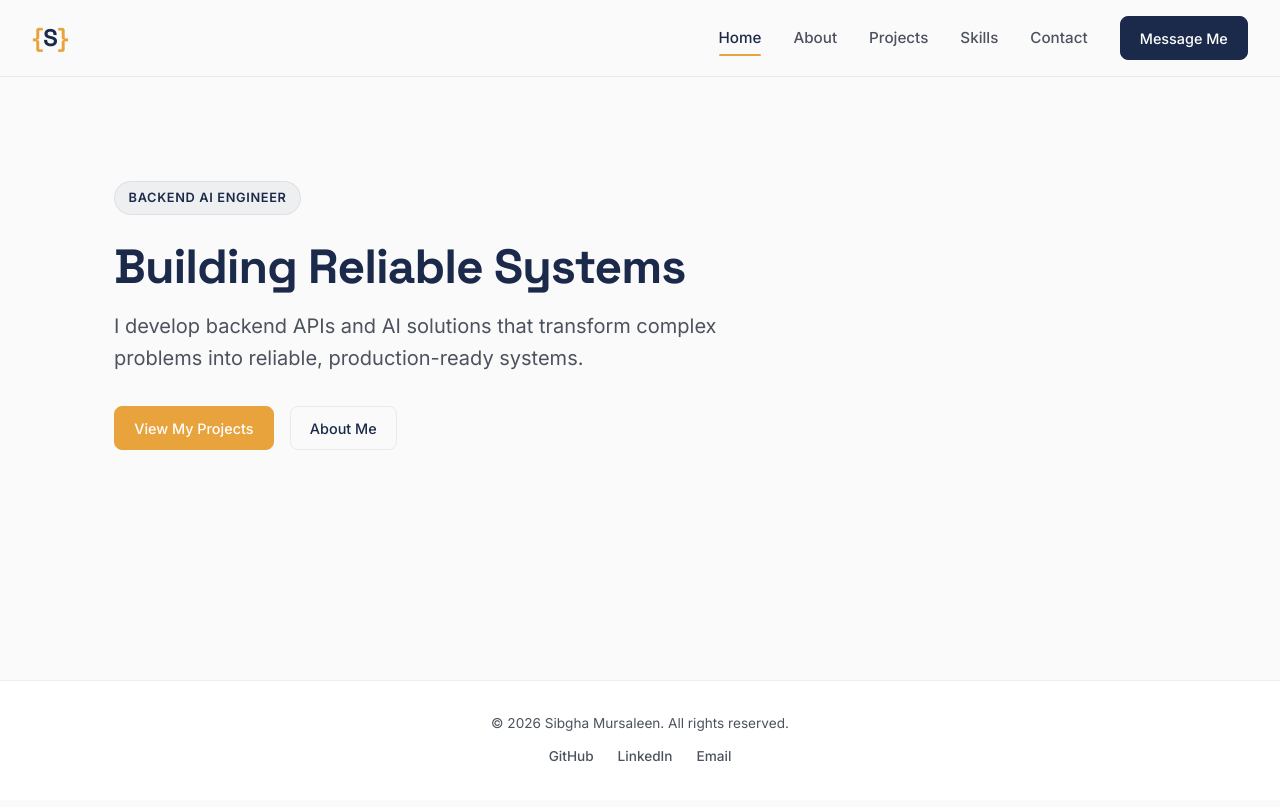
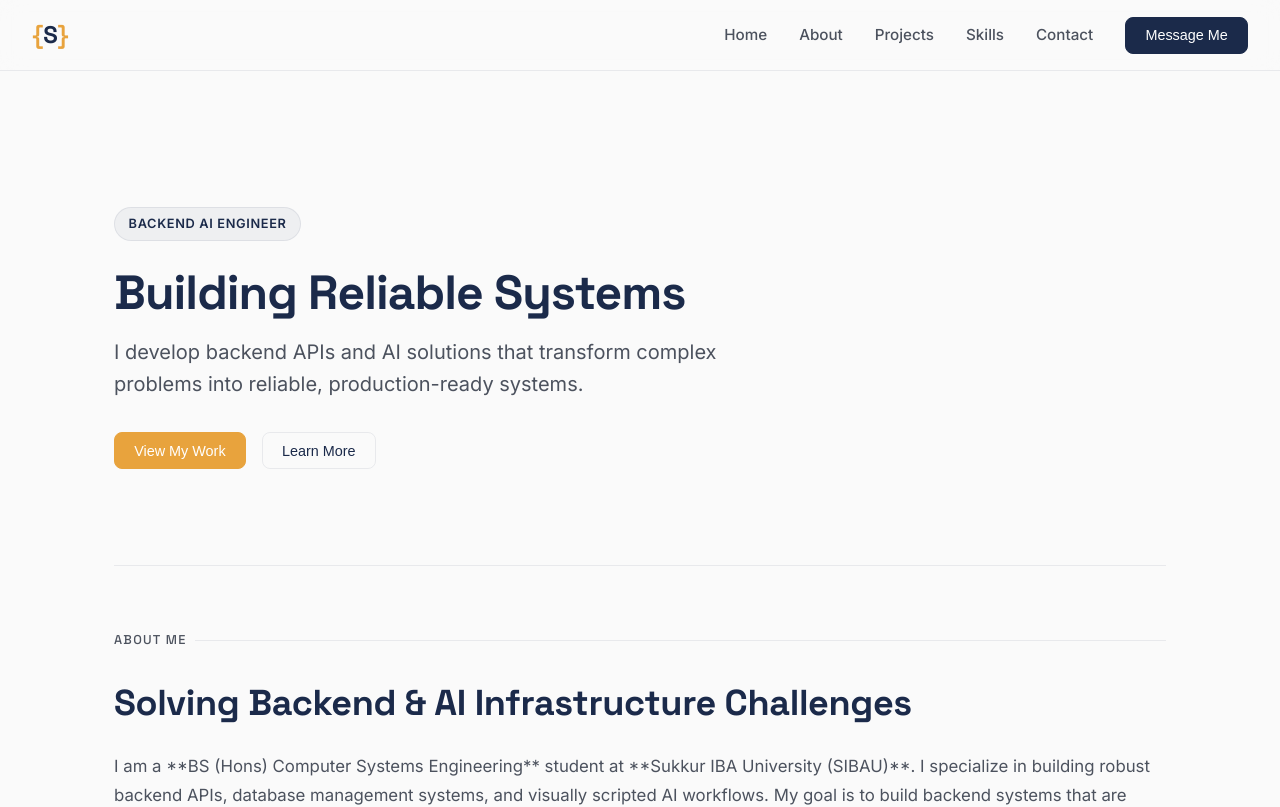
Before and after one commit to SibghaMursaleen/MyPortfolio, a React (Vite) app: page / in a window 1280 px wide. Shown: the top 807 px of the page. Built offline with nearby package versions, Linux system fonts and the light colour scheme.

Commit message:
feat: revert to single scroll layout with target sections and restore previous case studies

```diff
--- a/src/App.jsx
+++ b/src/App.jsx
@@ -1,55 +1,8 @@
 import React, { useState, useEffect } from 'react';
 import CaseStudy from './components/CaseStudy';
 
-// Projects Data (including all required fields)
+// Previous Projects Data
 const caseStudies = [
-  {
-    id: 'todo-api',
-    title: 'Task Manager API (CRUD + SQLite + Auth)',
-    category: 'Backend Architecture',
-    role: 'Backend API Engineer',
-    date: 'July 2026',
-    stack: ['FastAPI', 'SQLite', 'Supabase Auth', 'PostgreSQL', 'Redis', 'Docker Compose'],
-    githubLink: 'https://github.com/SibghaMursaleen/Backend-AI-Internship-FlyRank/tree/main/week%204/Unified-Auth-Todo-API',
-    liveLink: '', // If available, else blank
-    overview: 'A robust Task CRUD API designed with the Repository Pattern. The server supports seamless database engine swapping (In-Memory, SQLite, or PostgreSQL) with Redis telemetry checking and Supabase OAuth/JWT path protections.',
-    problem: 'Local prototyping runs best with low-overhead sqlite3 files, while high-concurrency production requires robust clusters (Postgres + Redis). Tightly coupling routing logic to specific database drivers leads to major refactoring efforts down the road.',
-    solution: 'Built an abstract Repository layer defining standard CRUD method templates. Implemented separate database persistence layers as concrete classes implementing the base repository interfaces. A simple environment variable switches the persistence database at application startup. Added Supabase SDK verification to lock down private tasks behind JWT Bearer token authorization checks.',
-    learnings: 'Mastered the Repository Design Pattern to decouple database engines from route controllers, structured local Redis cache clusters inside Docker networks, and secured endpoints using Supabase JWT verification hooks.',
-    codeSnippet: `from abc import ABC, abstractmethod
-from typing import List, Optional
-from app.models.task import Task
-
-class TaskRepository(ABC):
-    @abstractmethod
-    async def get_all(self) -> List[Task]:
-        pass
-
-    @abstractmethod
-    async def get_by_id(self, task_id: int) -> Optional[Task]:
-        pass
-
-    @abstractmethod
-    async def create(self, task: Task) -> Task:
-        pass
-
-# The engine is selected dynamically at application launch:
-# REPOSITORY_TYPE=sqlite or REPOSITORY_TYPE=postgres`,
-    decisions: [
-      {
-        title: 'Repository Interface Pattern',
-        detail: 'Decoupled route handler files from SQL injection queries. FastAPI dependency injection provides the controller routes with the correct class engine at startup.'
-      },
-      {
-        title: 'Supabase JWT Validation Hook',
-        detail: 'Auth token validation runs in a reusable dependency check on incoming protected HTTP headers, calling Supabase profile checks and returning standard 401 statuses on invalid sessions.'
-      },
-      {
-        title: 'Docker Compose Local Cache Clusters',
-        detail: 'Orchestrated the app container along with a Postgres volume container and a Redis instance, validating query times and caching status checks via a /redis-ping telemetry route.'
-      }
-    ]
-  },
   {
     id: 'scraper',
     title: 'Polite Web Scraper & RAG Corpus Builder',
@@ -58,7 +11,6 @@ class TaskRepository(ABC):
     date: 'July 2026',
     stack: ['Python', 'BeautifulSoup', 'SQLite', 'urllib.robotparser'],
     githubLink: 'https://github.com/SibghaMursaleen/Backend-AI-Internship-FlyRank/tree/main/week%205/Polite%20Web%20Scraper',
-    liveLink: '',
     overview: 'A production-ready data gathering program that crawls Wikipedia to compile a clean, structured corpus database of technical terms. It operates with strict respect for site crawler rules and server resources, acting as a respectful bot.',
     problem: 'Gathering a high-quality data corpus for Retrieval-Augmented Generation (RAG) models from third-party sites often leads to IP blocks or server strain if crawler etiquette is ignored. Scraping unstructured HTML also results in garbage formatting, bracketed citation numbers, and navigation elements cluttering the database.',
     solution: 'This program dynamically checks Wikipedia\'s robots.txt directives using python\'s built-in robotparser before pulling content. It features a custom user-agent with contact info, handles timeouts, respects rate limits, cleans text contents (removing footnotes like "[1]" and reference sidebars), and outputs a normalized SQLite database containing concepts and child subsections linked by foreign keys.',
@@ -104,128 +56,136 @@ def scrape_wikipedia_politely(url, user_agent, crawl_delay=1.0):
     ]
   },
   {
-    id: 'orchard-bliss',
-    title: 'Orchard Bliss e-Commerce Platform',
-    category: 'Frontend Engineering',
-    role: 'Frontend Developer',
-    date: 'June 2026',
-    stack: ['React', 'Vanilla CSS', 'State Hooks', 'LocalStorage'],
-    githubLink: 'https://github.com/SibghaMursaleen/OrchardBliss',
-    liveLink: 'https://orchard-bliss.vercel.app',
-    overview: 'A premium direct-to-consumer (D2C) organic juice storefront featuring grid layouts, product customization, card filters, and a synchronized shopping cart flow.',
-    problem: 'Traditional e-commerce templates are often bloated and slow, leading to high abandonment rates. Creating a fluid, lightweight frontend store requires highly responsive designs, fast state updates, and persistent state management without reliance on heavy databases.',
-    solution: 'Designed and built a clean React application utilizing optimized vanilla CSS flex and grid systems. Implemented item filtering, state-driven cart counts, dynamic billing totals, and synchronized cart storage via browser LocalStorage to maintain selections between refreshes.',
-    learnings: 'Deepened skills in responsive styling systems, React state synchronization, and storage hooks. Understood the user conversion funnel, translating clean designs into measurable visual paths.',
-    codeSnippet: `// LocalStorage Cart Synchronization Hook
-import { useState, useEffect } from 'react';
+    id: 'todo-api',
+    title: 'Task Manager API (CRUD + SQLite + Auth)',
+    category: 'Backend Architecture',
+    role: 'Backend API Engineer',
+    date: 'July 2026',
+    stack: ['FastAPI', 'SQLite', 'Supabase Auth', 'PostgreSQL', 'Redis', 'Docker Compose'],
+    githubLink: 'https://github.com/SibghaMursaleen/Backend-AI-Internship-FlyRank/tree/main/week%204/Unified-Auth-Todo-API',
+    overview: 'A robust Task CRUD API designed with the Repository Pattern. The server supports seamless database engine swapping (In-Memory, SQLite, or PostgreSQL) with Redis telemetry checking and Supabase OAuth/JWT path protections.',
+    problem: 'Local prototyping runs best with low-overhead sqlite3 files, while high-concurrency production requires robust clusters (Postgres + Redis). Tightly coupling routing logic to specific database drivers leads to major refactoring efforts down the road.',
+    solution: 'Built an abstract Repository layer defining standard CRUD method templates. Implemented separate database persistence layers as concrete classes implementing the base repository interfaces. A simple environment variable switches the persistence database at application startup. Added Supabase SDK verification to lock down private tasks behind JWT Bearer token authorization checks.',
+    learnings: 'Mastered the Repository Design Pattern to decouple database engines from route controllers, structured local Redis cache clusters inside Docker networks, and secured endpoints using Supabase JWT verification hooks.',
+    codeSnippet: `from abc import ABC, abstractmethod
+from typing import List, Optional
+from app.models.task import Task
 
-export function usePersistedCart(key, initialValue = []) {
-  const [cart, setCart] = useState(() => {
-    const saved = localStorage.getItem(key);
-    return saved ? JSON.parse(saved) : initialValue;
-  });
+class TaskRepository(ABC):
+    @abstractmethod
+    async def get_all(self) -> List[Task]:
+        pass
 
-  useEffect(() => {
-    localStorage.setItem(key, JSON.stringify(cart));
-  }, [key, cart]);
+    @abstractmethod
+    async def get_by_id(self, task_id: int) -> Optional[Task]:
+        pass
 
-  return [cart, setCart];
-}`,
+    @abstractmethod
+    async def create(self, task: Task) -> Task:
+        pass
+
+# The engine is selected dynamically at application launch:
+# REPOSITORY_TYPE=sqlite or REPOSITORY_TYPE=postgres`,
     decisions: [
       {
-        title: 'Persistent Client Carts',
-        detail: 'Structured a custom storage synchronization hook using local storage APIs to preserve selected catalog items across browser sessions.'
+        title: 'Repository Interface Pattern',
+        detail: 'Decoupled route handler files from SQL injection queries. FastAPI dependency injection provides the controller routes with the correct class engine at startup.'
       },
       {
-        title: 'Highly Responsive Flex Grids',
-        detail: 'Replaced frameworks with custom media query templates, creating fluid card wrappers that adapt gracefully across mobile, tablet, and wide desktop screens.'
+        title: 'Supabase JWT Validation Hook',
+        detail: 'Auth token validation runs in a reusable dependency check on incoming protected HTTP headers, calling Supabase profile checks and returning standard 401 statuses on invalid sessions.'
+      },
+      {
+        title: 'Docker Compose Local Cache Clusters',
+        detail: 'Orchestrated the app container along with a Postgres volume container and a Redis instance, validating query times and caching status checks via a /redis-ping telemetry route.'
       }
     ]
   },
   {
-    id: 'mobilityx',
-    title: 'Mobilityx transit Dashboard',
-    category: 'Frontend Engineering',
-    role: 'Frontend Developer',
-    date: 'May 2026',
-    stack: ['React', 'REST APIs', 'Chart.js', 'Vanilla CSS'],
-    githubLink: 'https://github.com/SibghaMursaleen/Mobilityx',
-    liveLink: 'https://mobilityx-dashboard.vercel.app',
-    overview: 'An interactive fleet management and analytics dashboard designed to visualize EV route optimization, active transit metrics, and driver battery statuses.',
-    problem: 'Fleet managers need to evaluate heavy telemetry data streams instantly. Overloading the client with messy raw tables makes it hard to coordinate delivery routing, leading to operational inefficiencies.',
-    solution: 'Created a modular metrics dashboard with React. Hooked analytics data into dynamic Chart.js dashboards, letting managers toggle views between fleet active hours, battery statuses, and transit paths. Integrated search filter sheets for driver listings.',
-    learnings: 'Mastered integrating graphing libraries with React component cycles, fetching JSON data endpoints, and presenting analytical indicators clearly to users.',
-    codeSnippet: `// ChartJS Component Wrapper in React
-import { Line } from 'react-chartjs-2';
-
-function RouteMetricsChart({ data }) {
-  const chartData = {
-    labels: data.map(d => d.timestamp),
-    datasets: [{
-      label: 'EV Charge Level (%)',
-      data: data.map(d => d.battery),
-      borderColor: 'var(--amber)',
-      backgroundColor: 'var(--amber-light)',
-      tension: 0.4
-    }]
-  };
-  return <Line data={chartData} options={{ responsive: true }} />;
+    id: 'digest-pipeline',
+    title: 'Automated AI Research Digest Pipeline',
+    category: 'AI Workflow Automation',
+    role: 'AI Engineer',
+    date: 'July 2026',
+    stack: ['n8n', 'OpenAI API', 'JSON Transformations', 'Workflow Scripting'],
+    githubLink: 'https://github.com/SibghaMursaleen/Backend-AI-Internship-FlyRank/tree/main/week%204/Ship%20an%20Automation%20Workflow%20v2',
+    overview: 'An automated research workflow pipeline built in n8n that queries web documentation (such as the Model Context Protocol introduction), executes prompt engineering loops, structures study notes, and generates developer-oriented research digests.',
+    problem: 'Staying on top of emerging technical ecosystems (e.g. MCP specifications, tooling) requires manual aggregation and filtering, taking valuable development hours out of the day.',
+    solution: 'Designed an n8n workflow triggered via manual click or custom cron trigger. The pipeline issues API requests to download document pages, runs a Prompt Ladder framework step inside an OpenAI node, extracts key architecture outlines, capabilities, and code structures, and constructs a technical markdown digest ready for team consumption.',
+    learnings: 'Built a visual flow automation framework in n8n, structured prompt loops yielding high accuracy specification breakdowns, and formatted automated news reports.',
+    codeSnippet: `{
+  "name": "Backend AI Research Digest Pipeline",
+  "nodes": [
+    {
+      "type": "n8n-nodes-base.manualTrigger",
+      "name": "When clicking 'Execute workflow'"
+    },
+    {
+      "type": "n8n-nodes-base.httpRequest",
+      "parameters": {
+        "url": "https://modelcontextprotocol.io/introduction"
+      }
+    },
+    {
+      "type": "n8n-nodes-base.openAi",
+      "parameters": {
+        "prompt": "Using Prompt Ladder, summarize this specification page..."
+      }
+    }
+  ]
 }`,
     decisions: [
       {
-        title: 'State-Driven Graphing Data',
-        detail: 'Bound fleet data filters directly to ChartJS options, triggering smooth animations when routes or dates are updated.'
+        title: 'Workflow Orchestration',
+        detail: 'Deployed n8n visual flow automation to stitch HTTP text parsers and LLM prompt templates into a single reliable server task.'
       },
       {
-        title: 'Telemetry Filter Interfaces',
-        detail: 'Built index-based search parameters letting fleet managers filter active vehicles by driver, location, or alarm flags.'
+        title: 'Prompt Laddering Architecture',
+        detail: 'Engineered layered system prompts ensuring the LLM extracts technical specifics (communication schemas, headers) rather than shallow generic marketing highlights.'
+      },
+      {
+        title: 'Structured Output formatting',
+        detail: 'Serialized data outputs directly as clean, human-readable markdown files saved dynamically for documentation builds.'
       }
     ]
   }
 ];
 
 function App() {
-  // Hash Routing Logic to enable reachable, independent URLs
-  const [currentRoute, setCurrentRoute] = useState(() => {
-    const hash = window.location.hash;
-    if (hash.startsWith('#/case-study/')) {
-      return 'case-study';
-    }
-    return hash.replace('#/', '') || 'home';
-  });
-
-  const [selectedCaseId, setSelectedCaseId] = useState(() => {
-    const hash = window.location.hash;
-    if (hash.startsWith('#/case-study/')) {
-      return hash.replace('#/case-study/', '');
-    }
-    return null;
-  });
-
-  useEffect(() => {
-    const handleHashChange = () => {
-      const hash = window.location.hash;
-      if (hash.startsWith('#/case-study/')) {
-        setCurrentRoute('case-study');
-        setSelectedCaseId(hash.replace('#/case-study/', ''));
-      } else {
-        setCurrentRoute(hash.replace('#/', '') || 'home');
-        setSelectedCaseId(null);
-      }
-    };
-
-    window.addEventListener('hashchange', handleHashChange);
-    return () => window.removeEventListener('hashchange', handleHashChange);
-  }, []);
+  const [currentPage, setCurrentPage] = useState('home'); // home, case-study
+  const [selectedCaseId, setSelectedCaseId] = useState(null);
 
   // Contact Form State
   const [formData, setFormData] = useState({ name: '', email: '', message: '' });
   const [formStatus, setFormStatus] = useState('idle'); // idle, submitting, success, error
 
-  // Scroll to top on route change
+  // Scroll to top on page transition
   useEffect(() => {
     window.scrollTo({ top: 0, behavior: 'instant' });
-  }, [currentRoute, selectedCaseId]);
+  }, [currentPage, selectedCaseId]);
+
+  const handleCaseClick = (id) => {
+    setSelectedCaseId(id);
+    setCurrentPage('case-study');
+  };
+
+  const scrollToSection = (id) => {
+    if (currentPage !== 'home') {
+      setCurrentPage('home');
+      setSelectedCaseId(null);
+      setTimeout(() => {
+        const element = document.getElementById(id);
+        if (element) {
+          element.scrollIntoView({ behavior: 'smooth' });
+        }
+      }, 100);
+    } else {
+      const element = document.getElementById(id);
+      if (element) {
+        element.scrollIntoView({ behavior: 'smooth' });
+      }
+    }
+  };
 
   const handleFormSubmit = (e) => {
     e.preventDefault();
@@ -265,76 +225,61 @@ function App() {
     <div className="portfolio-app">
       {/* Navbar */}
       <nav className="navbar">
-        <a href="#/home" className="logo" style={{ textDecoration: 'none' }}>
+        <div className="logo" onClick={() => scrollToSection('home')}>
           <span>{'{'}</span>S<span>{'}'}</span>
-        </a>
+        </div>
         <div className="nav-links">
-          <a
-            href="#/home"
-            className={`nav-item ${currentRoute === 'home' ? 'active' : ''}`}
-          >
+          <span className="nav-item" onClick={() => scrollToSection('home')}>
             Home
-          </a>
-          <a
-            href="#/about"
-            className={`nav-item ${currentRoute === 'about' ? 'active' : ''}`}
-          >
+          </span>
+          <span className="nav-item" onClick={() => scrollToSection('about')}>
             About
-          </a>
-          <a
-            href="#/projects"
-            className={`nav-item ${currentRoute === 'projects' || currentRoute === 'case-study' ? 'active' : ''}`}
-          >
+          </span>
+          <span className="nav-item" onClick={() => scrollToSection('projects')}>
             Projects
-          </a>
-          <a
-            href="#/skills"
-            className={`nav-item ${currentRoute === 'skills' ? 'active' : ''}`}
-          >
+          </span>
+          <span className="nav-item" onClick={() => scrollToSection('skills')}>
             Skills
-          </a>
-          <a
-            href="#/contact"
-            className={`nav-item ${currentRoute === 'contact' ? 'active' : ''}`}
-          >
+          </span>
+          <span className="nav-item" onClick={() => scrollToSection('contact')}>
             Contact
-          </a>
-          <a
-            href="#/contact"
-            className="cta-button"
-            style={{ textDecoration: 'none' }}
-          >
+          </span>
+          <button className="cta-button" onClick={() => scrollToSection('contact')}>
             Message Me
-          </a>
+          </button>
         </div>
       </nav>
 
       {/* Main Content */}
       <main className="main-content">
-        {currentRoute === 'home' && (
-          <section className="hero-section">
+        {currentPage === 'home' ? (
+          <div id="home">
+            {/* Hero Section */}
+            <section className="hero-section" style={{ padding: '6rem 0 4rem 0' }}>
               <span className="role-badge">Backend AI Engineer</span>
               <h1 className="hero-title">Building Reliable Systems</h1>
               <p className="hero-subtitle">
                 I develop backend APIs and AI solutions that transform complex problems into reliable, production-ready systems.
               </p>
               <div className="hero-actions">
-              <a href="#/projects" className="cta-button accent" style={{ textDecoration: 'none' }}>
-                View My Projects
-              </a>
-              <a
-                href="#/about"
+                <button
+                  className="cta-button accent"
+                  onClick={() => scrollToSection('projects')}
+                >
+                  View My Work
+                </button>
+                <button
                   className="cta-button"
-                style={{ textDecoration: 'none', background: 'transparent', color: 'var(--navy)', border: '1px solid var(--border)' }}
+                  style={{ background: 'transparent', color: 'var(--navy)', border: '1px solid var(--border)' }}
+                  onClick={() => scrollToSection('about')}
                 >
-                About Me
-              </a>
+                  Learn More
+                </button>
               </div>
             </section>
-        )}
 
-        {currentRoute === 'about' && (
-          <section className="contact-section" style={{ borderTop: 'none', paddingTop: 0 }}>
+            {/* About Me Section */}
+            <section id="about" className="contact-section" style={{ borderTop: '1px solid var(--border)', paddingTop: '4rem', marginTop: '2rem' }}>
               <div className="section-label">About Me</div>
               <div className="contact-container">
                 <div className="contact-info" style={{ maxWidth: '100%' }}>
@@ -368,14 +313,13 @@ function App() {
                 </div>
               </div>
             </section>
-        )}
 
-        {currentRoute === 'projects' && (
-          <section className="cases-section" style={{ borderTop: 'none', paddingTop: 0 }}>
+            {/* Projects Grid Section (Most Important) */}
+            <section id="projects" className="cases-section" style={{ borderTop: '1px solid var(--border)', paddingTop: '4rem', marginTop: '4rem' }}>
               <div className="section-label">Projects</div>
               <div className="cases-grid">
                 {caseStudies.map((item) => (
-                <a key={item.id} href={`#/case-study/${item.id}`} className="case-card" style={{ textDecoration: 'none', color: 'inherit' }}>
+                  <div key={item.id} className="case-card" onClick={() => handleCaseClick(item.id)}>
                     <div className="case-card-body">
                       <div className="case-tags">
                         {item.stack.slice(0, 3).map((tag, idx) => (
@@ -392,14 +336,13 @@ function App() {
                         </svg>
                       </div>
                     </div>
-                </a>
+                  </div>
                 ))}
               </div>
             </section>
-        )}
 
-        {currentRoute === 'skills' && (
-          <section className="proof-section" style={{ borderTop: 'none', paddingTop: 0 }}>
+            {/* Skills Section */}
+            <section id="skills" className="proof-section" style={{ borderTop: '1px solid var(--border)', paddingTop: '4rem', marginTop: '4rem' }}>
               <div className="section-label">Skills</div>
               <div style={{ display: 'grid', gridTemplateColumns: 'repeat(auto-fill, minmax(130px, 1fr))', gap: '1rem' }}>
                 {[
@@ -419,17 +362,14 @@ function App() {
                 ))}
               </div>
             </section>
-        )}
 
-        {currentRoute === 'contact' && (
-          <section className="contact-section" style={{ borderTop: 'none', paddingTop: 0 }}>
-            <div className="section-label">Contact & Resume</div>
-
-            {/* CV Download / Request Card */}
-            <div style={{ backgroundColor: 'var(--white)', border: '1px solid var(--border)', borderRadius: 'var(--radius)', padding: '1.5rem', display: 'flex', justifyContent: 'space-between', alignItems: 'center', flexWrap: 'wrap', gap: '1.5rem', marginBottom: '3rem', boxShadow: 'var(--shadow-sm)' }}>
+            {/* Resume Section */}
+            <section className="proof-section" style={{ borderTop: '1px solid var(--border)', paddingTop: '4rem', marginTop: '4rem' }}>
+              <div className="section-label">Resume</div>
+              <div style={{ backgroundColor: 'var(--white)', border: '1px solid var(--border)', borderRadius: 'var(--radius)', padding: '2rem', display: 'flex', justifyContent: 'space-between', alignItems: 'center', flexWrap: 'wrap', gap: '1.5rem', boxShadow: 'var(--shadow-sm)' }}>
                 <div>
-                <h3 style={{ fontSize: '1.2rem', marginBottom: '0.25rem' }}>Download Resume CV</h3>
-                <p style={{ color: 'var(--charcoal-light)', fontSize: '0.85rem' }}>Access my full academic qualifications and project development history.</p>
+                  <h3 style={{ fontSize: '1.25rem', marginBottom: '0.25rem' }}>Looking for my full background?</h3>
+                  <p style={{ color: 'var(--charcoal-light)', fontSize: '0.9rem' }}>Download my updated resume containing my complete academic studies and technical project logs.</p>
                 </div>
                 <a
                   href="mailto:sibghamursaleen722@gmail.com?subject=Requesting Resume - Backend AI Engineer"
@@ -441,10 +381,14 @@ function App() {
                     <polyline points="7 10 12 15 17 10"></polyline>
                     <line x1="12" y1="15" x2="12" y2="3"></line>
                   </svg>
-                Download CV
+                  Request Resume CV
                 </a>
               </div>
+            </section>
 
+            {/* Contact Section */}
+            <section id="contact" className="contact-section" style={{ borderTop: '1px solid var(--border)', paddingTop: '4rem', marginTop: '4rem' }}>
+              <div className="section-label">Contact</div>
               <div className="contact-container">
                 <div className="contact-info">
                   <h2>Let's build something reliable together</h2>
@@ -536,13 +480,21 @@ function App() {
                 </div>
               </div>
             </section>
-        )}
-
-        {currentRoute === 'case-study' && (
+          </div>
+        ) : (
           <CaseStudy
             caseData={currentCaseData}
-            onBack={() => { window.location.hash = '#/projects'; }}
-            onContactClick={() => { window.location.hash = '#/contact'; }}
+            onBack={() => setCurrentPage('home')}
+            onContactClick={() => {
+              setCurrentPage('home');
+              setSelectedCaseId(null);
+              setTimeout(() => {
+                const element = document.getElementById('contact');
+                if (element) {
+                  element.scrollIntoView({ behavior: 'smooth' });
+                }
+              }, 100);
+            }}
           />
         )}
       </main>
```
Lines whose indentation alone changed are shown as unchanged.
